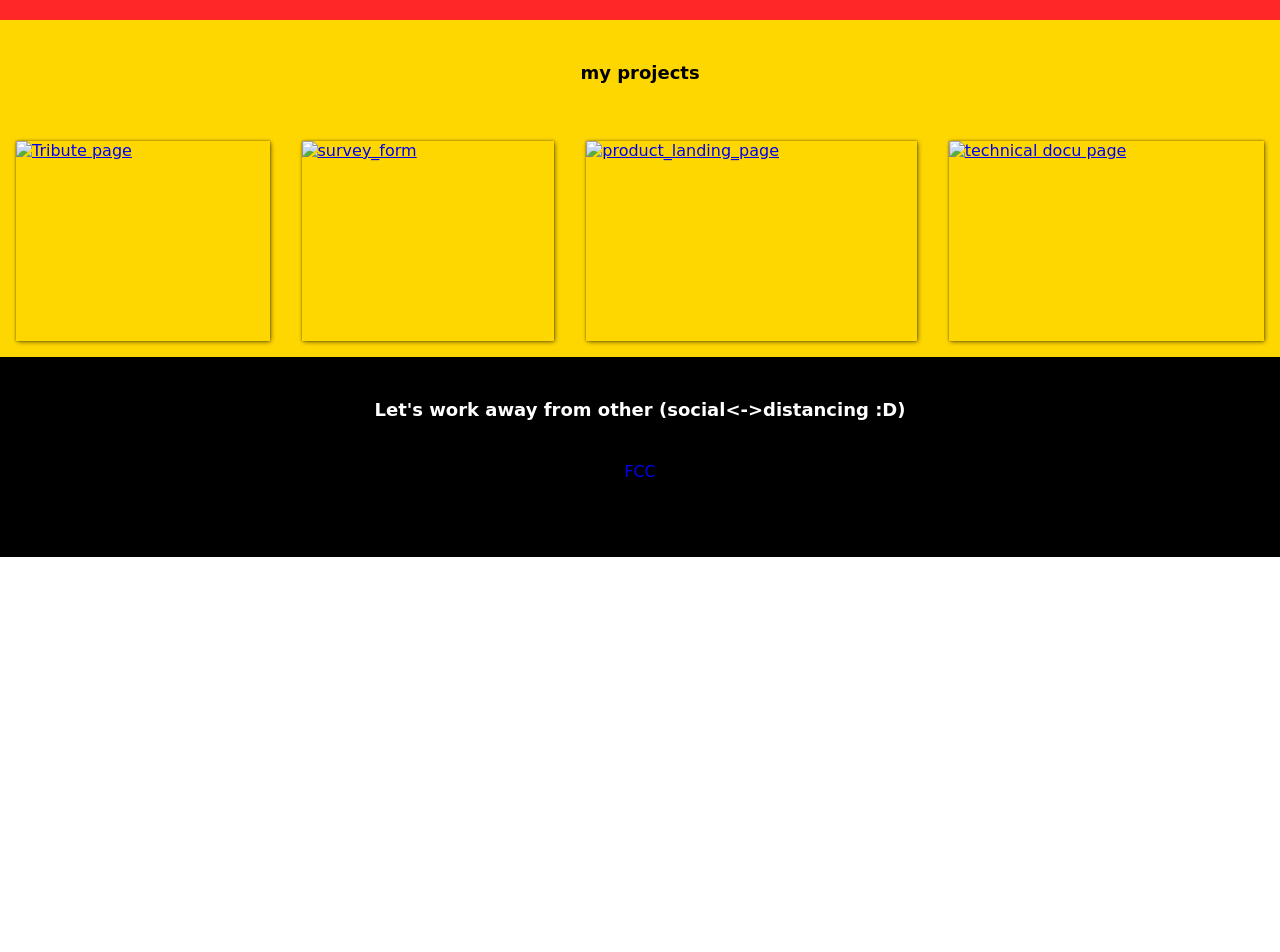
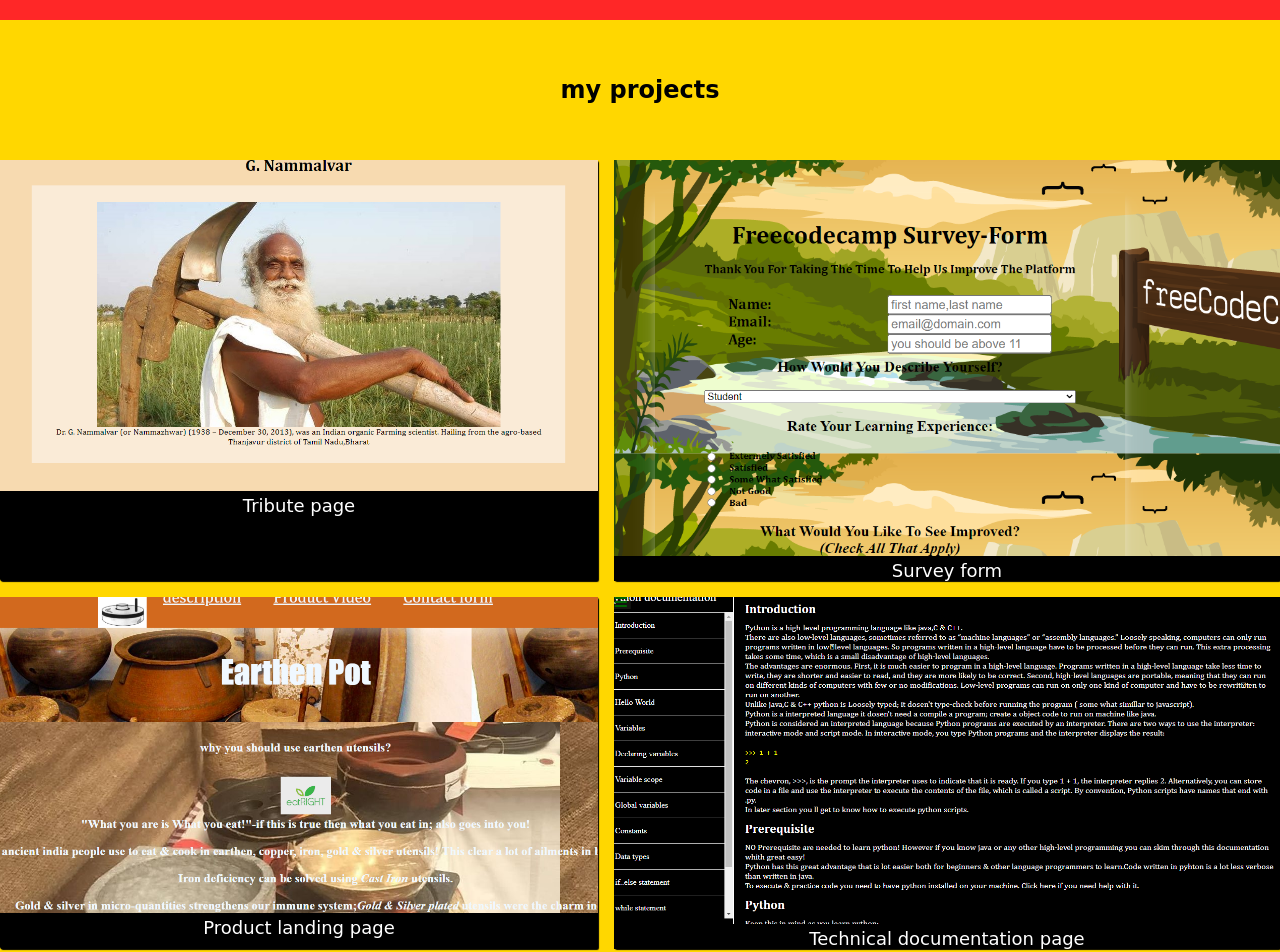
Before and after one commit to saba06/FCC_web_design, a plain HTML site: page Personal Portfolio.html in a window 1280 px wide. Shown: the part 780-1732 px from the top of the page. Before the commit the page ends 1337 px from the top, so only its background shows below. Drawn offline with Linux system fonts and the light colour scheme.

Commit message:
img redering & grid updated; pass all tests

```diff
--- a/Personal Portfolio.html
+++ b/Personal Portfolio.html
@@ -4,7 +4,7 @@
     <head>
         <style>
         body{
-            margin: 0;
+            margin: 0 0;
         }
         #navbar{
             width: 100%;
@@ -43,49 +43,47 @@
             margin-top: 0;
         }
         #projects{
-            display: flex;
+            display:inline-block;
             position: relative;
-            flex-direction: column;
+            margin: 0;
             background-color: gold;
             color: black;
             font-family: cursive;
         }
         #projects h6{
             text-align: center;
-            font-size: large;
+            font-size: x-large;
         }
         #project-grid{
             display: grid;
-            grid-template-areas:
-                'tribute survey product tech_page';
-            gap: 1fr;
+            position: relative;
+            margin-bottom: 1em;
+            grid-template-areas: "1fr 1fr" "1fr 1fr";
+            gap: 1em 1em;
         }
         @media only screen and (max-width: 800px){
-        #project-grid{
-            display: grid;
-            grid-template-areas:
-                'tribute survey'
-                'product tech_page';
+            #project-grid{
+                grid-template-areas: "1fr" "1fr" "1fr" "1fr";
             }
         }
-        .tribute_area{
-            grid-area: tribute;
+        .project-tile{
+            box-sizing: inherit;
+            text-decoration: none;
+            background-color: black;
+            box-shadow: 1px 1px 1px black;
+            border-radius: 2px;
         }
-        .survey_area{
-            grid-area: survey;
+        .project-tile img{
+            width: 100%;
+            object-fit:cover;
         }
-        .product_area{
-            grid-area: product;
-        }
-        .tech_page_area{
-            grid-area: tech_page;
-        }
-        .project-tile{
-            display: flex;
-            margin: 1em 1em 1em 1em;
-            height: 200px;
-            flex: 0 1 200px;
-            box-shadow: 0.2px 0.2px 2px rgba(0, 0, 0, 0.37), 0.5px 0.5px 5px rgba(0, 0, 0, 0.60);
+        .project-tile p{
+            margin: 0;
+            text-align: center;
+            vertical-align: bottom;
+            background-color: black;
+            color: white;
+            font-size: large;
         }
         #contact{
             height: 25vh;
@@ -122,10 +120,26 @@
         <section id="projects">
             <h6>my projects</h6>
             <div id="project-grid">
-                    <a href="https://saba06.github.io/FCC_web_design/freecodecamp" class="project-tile tribute_area"><img src="" alt="Tribute page"></a>
-                    <a href="https://saba06.github.io/FCC_web_design/survey_form" class="project-tile survey_area"><img src="" alt="survey_form"></a>
-                    <a href="https://saba06.github.io/FCC_web_design/product_landing_page#order-form-div" class="project-tile product_area"><img src="" alt="product_landing_page"></a>
-                    <a href="https://saba06.github.io/FCC_web_design/technical%20docu%20page" class="project-tile tech_page_area"><img src="" alt="technical docu page"></a>
+
+                <a href="https://saba06.github.io/FCC_web_design/freecodecamp" class="project-tile"><img src="https://github.com/saba06/FCC_web_design/blob/main/tribute.PNG?raw=true" alt="Tribute page">
+                    <p>Tribute page</p>
+                </a>
+
+
+                <a href="https://saba06.github.io/FCC_web_design/survey_form" class="project-tile"><img src="https://github.com/saba06/FCC_web_design/blob/main/survey_form.PNG?raw=true" alt="survey_form">
+                    <p>Survey form</p>
+                </a>
+
+
+                <a href="https://saba06.github.io/FCC_web_design/product_landing_page#order-form-div" class="project-tile"><img src="https://github.com/saba06/FCC_web_design/blob/main/product_landing_page.PNG?raw=true" alt="product_landing_page">
+                    <p>Product landing page</p>
+                </a>
+
+
+                <a href="https://saba06.github.io/FCC_web_design/technical%20docu%20page" class="project-tile"><img src="https://github.com/saba06/FCC_web_design/blob/main/technical%20docu%20page.PNG?raw=true" alt="technical docu page">
+                    <p>Technical documentation page</p>
+                </a>
+
             </div>
         </section>
         <section id="contact">
```
